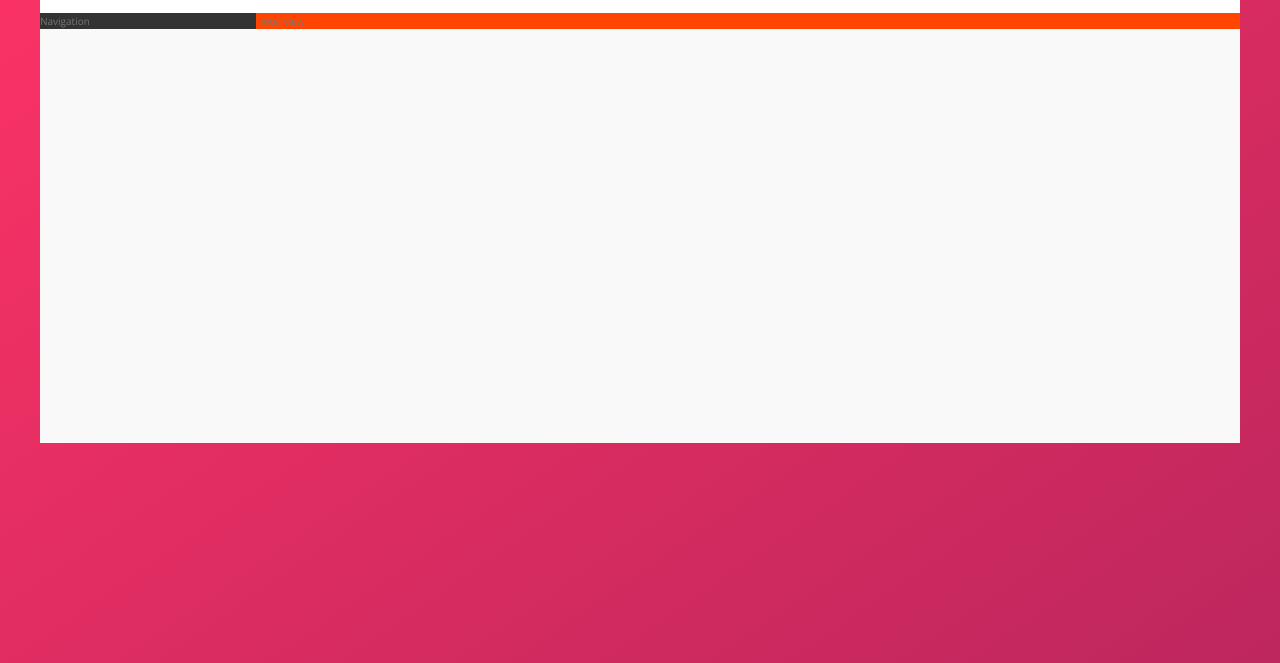
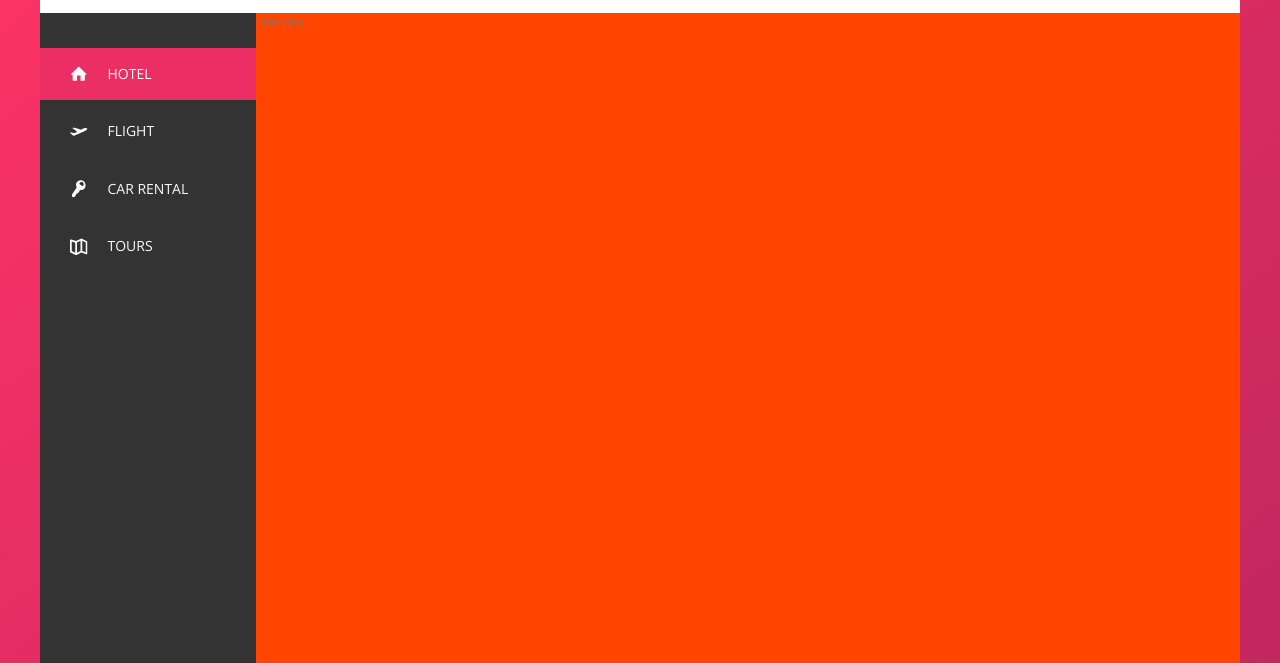
Before and after one commit to coderawii/Trillo, a website: page index.html in a window 1280 px wide. Shown: the part 137-800 px from the top of the page. Drawn offline with nearby package versions, Linux system fonts and the light colour scheme.

Commit message:
078/9 Zavrsen Navigation - scaleY, transition: transfrom .2s, width .4s cubic-bezier(1,0,0,1) .2s, back-color .2s;

```diff
--- a/index.html
+++ b/index.html
@@ -53,7 +53,47 @@
 
             <div class="content">
                 <nav class="sidebar">
-                    Navigation
+                    <ul class="side-nav">
+                        <li class="side-nav__item side-nav__item--active">
+                            <a href="#" class="side-nav__link">
+                                <svg class="side-nav__icon">
+                                    <use xlink:href="img/sprite.svg#icon-home"></use>
+                                </svg>
+                                <span>Hotel</span>
+                            </a>
+                        </li>
+
+                        <li class="side-nav__item">
+                            <a href="#" class="side-nav__link">
+                                <svg class="side-nav__icon">
+                                    <use xlink:href="img/sprite.svg#icon-aircraft-take-off"></use>
+                                </svg>
+                                <span>Flight</span>
+                            </a>
+                        </li>
+
+                        <li class="side-nav__item">
+                            <a href="#" class="side-nav__link">
+                                <svg class="side-nav__icon">
+                                    <use xlink:href="img/sprite.svg#icon-key"></use>
+                                </svg>
+                                <span>Car rental</span>
+                            </a>
+                        </li>
+
+                        <li class="side-nav__item">
+                            <a href="#" class="side-nav__link">
+                                <svg class="side-nav__icon">
+                                    <use xlink:href="img/sprite.svg#icon-map"></use>
+                                </svg>
+                                <span>Tours</span>
+                            </a>
+                        </li>
+                    </ul>
+
+                    <div class="legal">
+                        &copy; 2017 by trillo. All right reserved.
+                    </div>
                 </nav>
 
                 <main class="hotel-view">
--- a/sass/_components.scss
+++ b/sass/_components.scss
@@ -122,3 +122,79 @@
         margin-right: 1rem;
     }
 }
+
+
+
+
+//////////////////////////////////////////
+// SIDE NAVIGATION
+.side-nav {
+    font-size: 1.4rem;
+    list-style: none;
+    margin-top: 3.5rem;
+
+    &__item {
+        position: relative;
+
+        &:not(:last-child) {
+            margin-bottom: .5rem;
+        }
+    }
+
+    &__item::before { // to ce biti mala linija koja postaje vidljiva i siri se na hover
+        content: "";
+        position: absolute;
+        top: 0;
+        left: 0;
+        height: 100%;
+        width: 3px;
+        background-color: var(--color-primary);
+        transform: scaleY(0); // tj nije vidljiva na linija s leve strane
+        // transform-origin: bottom; // linija se siri od dole ka gore
+        transition: transform .2s,
+                    width .4s cubic-bezier(1,0,0,1) .2s, // probaj bez ovoga da vidis na sta lici efekat, ovo mu dodje kao delay, tj .2s nakon transform-a
+                    background-color .1s;
+    }
+
+    &__item:hover::before,
+    &__item--active::before {
+        transform: scaleY(1); //zasto scaleY jer nam treba efekat od top do bottom-a, dakle izgleda ko da se ova linija sa leve strane povecava prema top-u i bottomu
+        width: 100%; // inicijalno je 3px, i kad hoverujemo bude 100%
+    }
+
+    &__item:active::before {
+        background-color: var(--color-primary-light);
+    }
+
+    &__link:link,
+    &__link:visited {
+        color: var(--color-grey-light-1);
+        text-decoration: none;
+        text-transform: uppercase;
+        display: block;
+        padding: 1.5rem 3rem;
+        position: relative;
+        z-index: 10; // ne radi bez position !!!!
+
+        display: flex;
+        align-items: center;
+    }
+
+    &__icon {
+        width: 1.75rem;
+        height: 1.75rem;
+        margin-right: 2rem;
+        fill: currentColor; // boja trenutnog elementa, ili parent elementa
+    }
+}
+
+
+
+//////////////////////////////////////////
+// SIDE NAVIGATION
+.legal {
+    font-size: 1.2rem;
+    color: var(--color-grey-light-4);
+    text-align: center;
+    padding: 2.5rem;
+}
--- a/sass/_layout.scss
+++ b/sass/_layout.scss
@@ -26,11 +26,18 @@
     background-color: var(--color-grey-dark-1);
 
     flex: 0 0 18%; // <grow> <shrink> <basis>
+
+    display: flex;
+    flex-direction: column; // nije vise row jer zelimo da ravnamo od topa do bottoma, a ne of left to right, pa smo red pretvorili u kolonu
+    justify-content: space-between; // i sada ovo deluje u Y osi, jer smo red pretvorili u kolonu sa flex-direction: column
 }
 
 .hotel-view {
     background-color: #fff;
+
+    //test
     background-color: orangered;
+    height: 80rem;
 
     flex: 1; // element raste koliko god ima mesta za rast
 }
```
Also changed, not shown: beleske.txt (+49 -2 lines), css/style.css.
